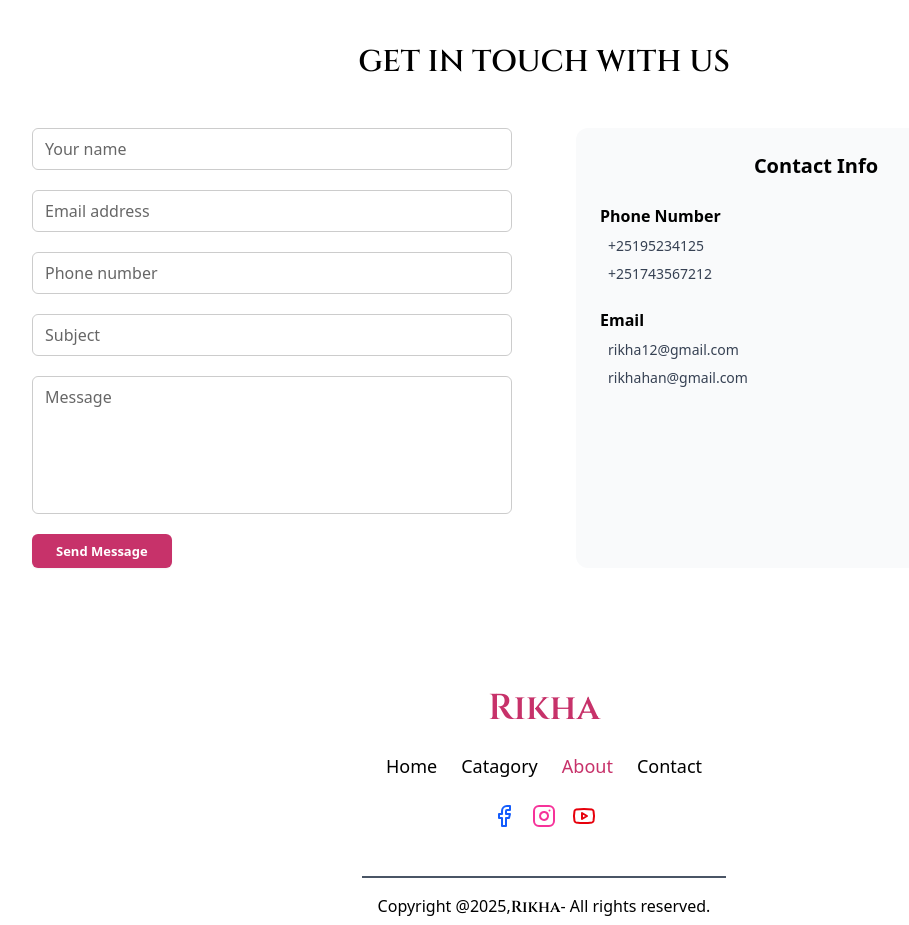
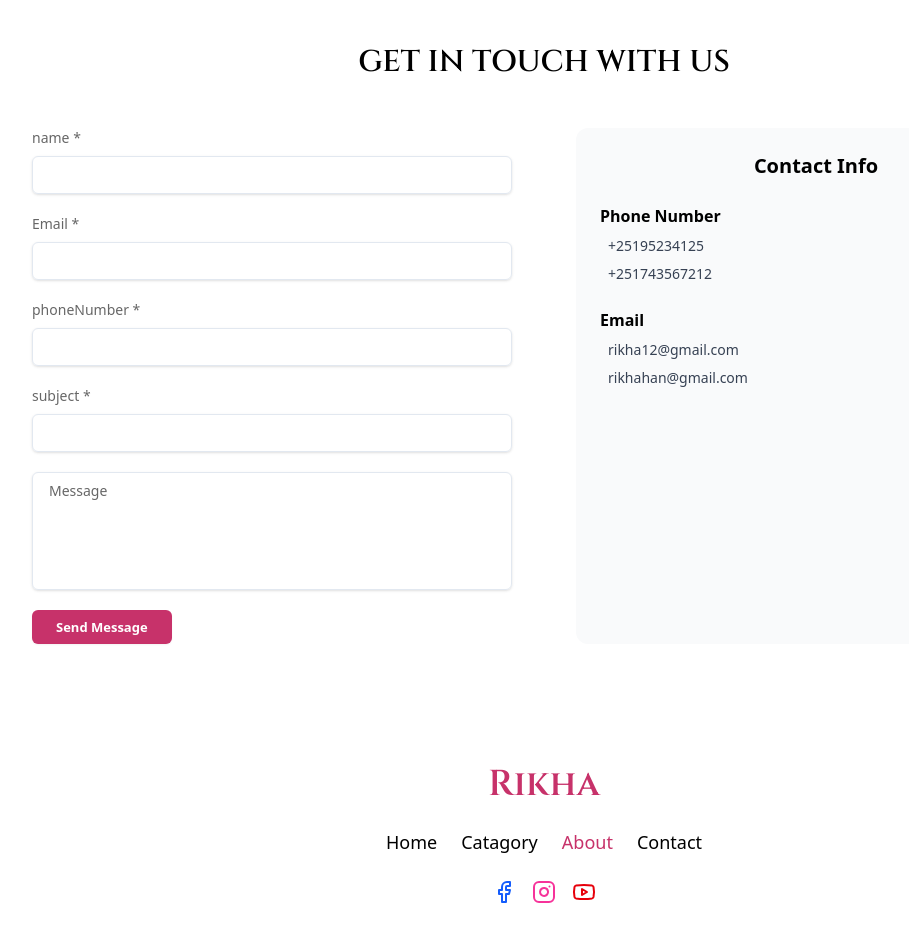
Before and after one commit to devhan-abdu/Rikha, a Next.js app in the folder frontend/: page /about in a window 1280 px wide. Shown: the part 1120-2045 px from the top of the page, without its empty margins (96-1005 px from the left). Built offline with nearby package versions, Linux system fonts and the light colour scheme; no server answers.

Commit message:
refactor: inputs to use InputField

```diff
--- a/frontend/components/Contact.tsx
+++ b/frontend/components/Contact.tsx
@@ -5,6 +5,7 @@ import { ContactData, ContactSchema } from "@/interface";
 import { zodResolver } from "@hookform/resolvers/zod";
 import { toast } from "react-toastify";
 import api from "@/lib/api";
+import { InputField } from "./ui/InputField";
 
 
 
@@ -24,13 +25,7 @@ const Contact = () => {
         try {
             await api.post('/contact', data)
             toast.success('Message sent!');
-            reset({
-                name: "",
-                email: "",
-                phoneNumber: "",
-                subject: "",
-                message: "",
-            });
+            reset();
         } catch (error) {
             console.log(error)
             toast.error('Unexpected error occurred.');
@@ -46,61 +41,41 @@ const Contact = () => {
 
             <div className="grid grid-cols-1 md:grid-cols-2 gap-10 md:gap-16 mt-8 md:mt-12 max-w-5xl mx-auto">
                 <form className="flex flex-col gap-5 w-lg mx-auto md:w-full " onSubmit={handleSubmit(onSubmit)}>
-                    <div className="flex flex-col gap-1">
-                        <input
-                            id="name"
-                            type="text"
-                            {...register("name")}
-                            placeholder="Your name"
-                            className="px-3 py-2 border border-black/20 rounded-md placeholder:text-black/60 outline-none focus:ring-1 focus:ring-black w-full"
-                        />
-                        {errors.name && <p className="text-red-500 text-xs">{errors.name?.message}</p>}
-                    </div>
 
-                    <div className="flex flex-col gap-1">
-                        <input
-                            id="email"
-                            type="email"
-                            {...register("email")}
-                            placeholder="Email address"
-                            className="px-3 py-2 border border-black/20 rounded-md placeholder:text-black/60 outline-none focus:ring-1 focus:ring-black w-full"
-                        />
-                        {errors.email && <p className="text-red-500 text-xs">{errors.email?.message}</p>}
-                    </div>
-
-                    <div className="flex flex-col gap-1">
-                        <input
-                            id="phoneNumber"
-                            type="text"
-                            {...register("phoneNumber")}
-                            placeholder="Phone number"
-                            className="px-3 py-2 border border-black/20 rounded-md placeholder:text-black/60 outline-none focus:ring-1 focus:ring-black w-full"
-                        />
-                        {errors.phoneNumber && <p className="text-red-500 text-xs">{errors.phoneNumber?.message}</p>}
-                    </div>
-
-                    <div className="flex flex-col gap-1">
-                        <input
-                            id="subject"
-                            type="text"
-                            {...register("subject")}
-                            placeholder="Subject"
-                            className="px-3 py-2 border border-black/20 rounded-md placeholder:text-black/60 outline-none focus:ring-1 focus:ring-black w-full"
-                        />
-                        {errors.subject && <p className="text-red-500 text-xs">{errors.subject?.message}</p>}
-                    </div>
-
+                    <InputField
+                        label="name *"
+                        name="name"
+                        register={register("name")}
+                        error={errors.name?.message}
+                    />
+                    <InputField
+                        label="Email *"
+                        name="email"
+                        register={register("email")}
+                        error={errors.email?.message}
+                    />
+                    <InputField
+                        label="phoneNumber *"
+                        name="phoneNumber"
+                        register={register("phoneNumber")}
+                        error={errors.phoneNumber?.message}
+                    />
+                    <InputField
+                        label="subject *"
+                        name="subject"
+                        register={register("subject")}
+                        error={errors.subject?.message}
+                    />
                     <div className="flex flex-col gap-1">
                         <textarea
                             id="message"
                             rows={5}
                             {...register("message")}
                             placeholder="Message"
-                            className="px-3 py-2 border border-black/20 rounded-md placeholder:text-black/60 outline-none focus:ring-1 focus:ring-black w-full resize-none"
+                            className="rounded-md px-4 py-2 text-sm shadow-sm focus:outline-none border border-slate-200 placeholder:text-black/60 outline-none focus:ring-1 focus:ring-black w-full resize-none"
                         />
                         {errors.message && <p className="text-red-500 text-xs">{errors.message?.message}</p>}
                     </div>
-
                     <Button
                         disabled={isSubmitting}
                         className="self-start px-6 py-3 rounded-md font-bold text-white bg-primary hover:bg-primary/90"
```
